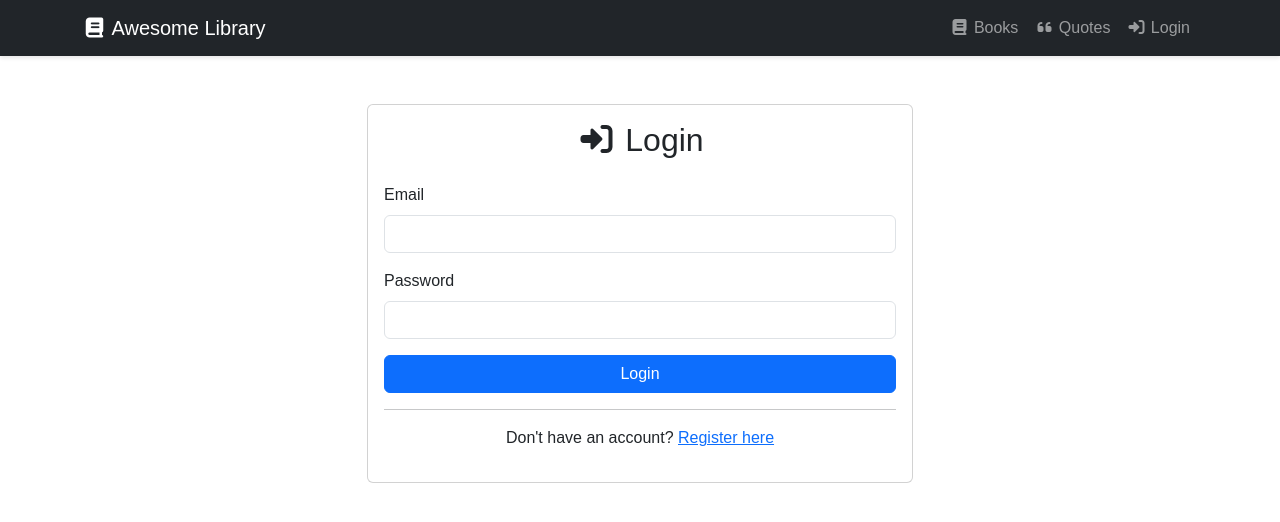
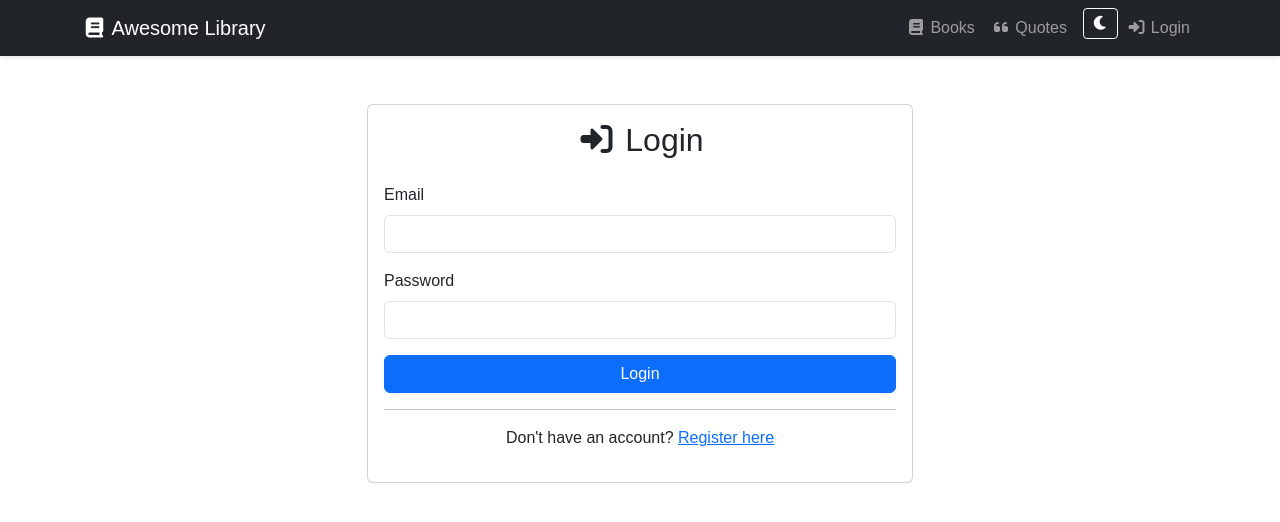
Before and after one commit to findingthecodex/LibraryApp, an Angular app in the folder Frontend/: page /login in a window 1280 px wide. Shown: the top 522 px of the page. Built offline with nearby package versions, Linux system fonts and the light colour scheme.

Commit message:
feature: dark and light mode

```diff
--- a/Frontend/src/app/app.html
+++ b/Frontend/src/app/app.html
@@ -20,6 +20,11 @@
             <i class="fas fa-quote-left"></i> Quotes
           </a>
         </li>
+        <li class="nav-item">
+          <button class="btn btn-outline-light btn-sm ms-2" (click)="toggleDarkMode()">
+            <i class="fas" [class.fa-moon]="!isDarkMode" [class.fa-sun]="isDarkMode"></i>
+          </button>
+        </li>
         <li class="nav-item" *ngIf="!isLoggedIn">
           <a class="nav-link" routerLink="/login">
             <i class="fas fa-sign-in-alt"></i> Login
--- a/Frontend/src/app/app.ts
+++ b/Frontend/src/app/app.ts
@@ -12,11 +12,24 @@ import { Router } from '@angular/router';
 })
 export class App {
   menuOpen = false;
+  isDarkMode = localStorage.getItem('theme') === 'dark';
 
-  constructor(private authService: AuthService, private router: Router) {}
+  constructor(private authService: AuthService, private router: Router) {
+    this.applyTheme();
+  }
 
   get isLoggedIn(): boolean {
     return this.authService.isAuthenticated();
+  }
+
+  toggleDarkMode() {
+    this.isDarkMode = !this.isDarkMode;
+    localStorage.setItem('theme', this.isDarkMode ? 'dark' : 'light');
+    this.applyTheme();
+  }
+
+  private applyTheme() {
+    document.documentElement.setAttribute('data-bs-theme', this.isDarkMode ? 'dark' : 'light');
   }
 
   logout() {
```
Also changed, not shown: 1 other file (tests, documents, lock files or other folders).
